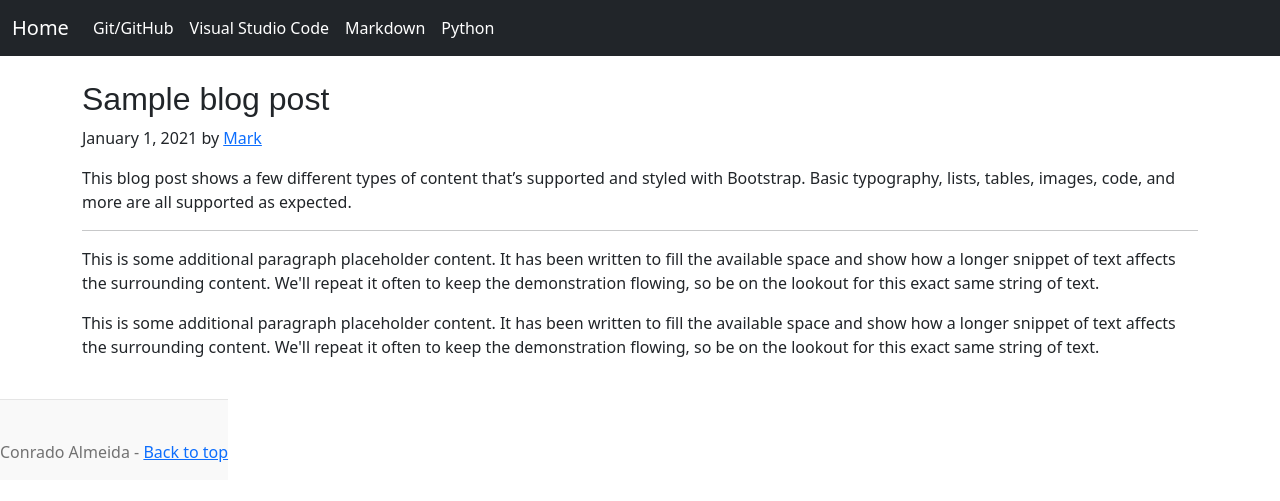
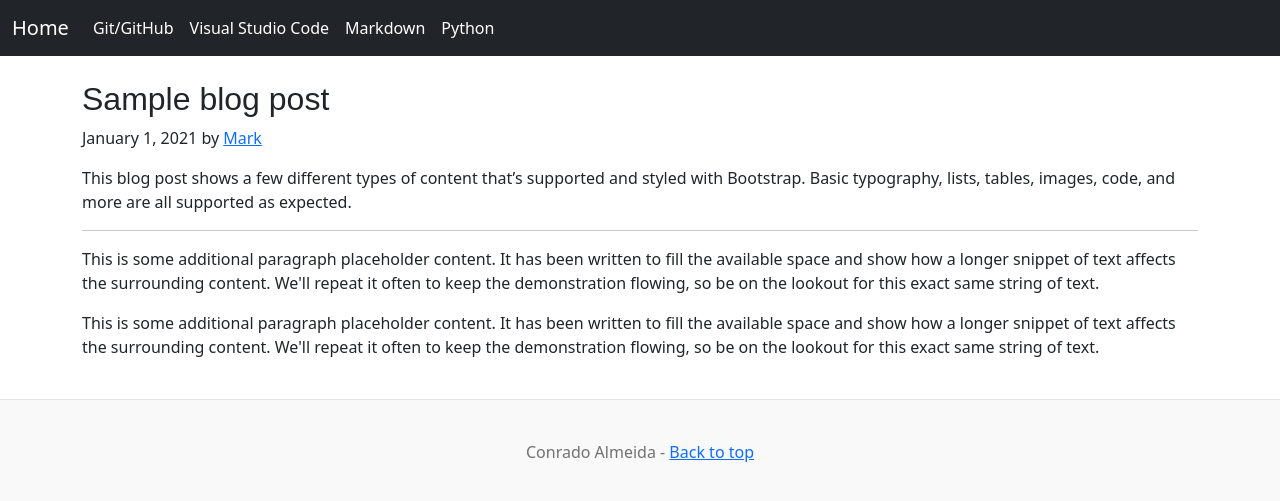
Before and after one commit to ConradoAlmeida/cheatsheets, a Jekyll site: the page built from index.html, in a window 1280 px wide. Shown: the top 501 px of the page. Built offline with Jekyll 4.4.1, drawn with Linux system fonts in a browser that asks for light colours.

Commit message:
css footer

```diff
--- a/assets/css/blog.css
+++ b/assets/css/blog.css
@@ -35,15 +35,24 @@
 
 
 .blog-footer {
-  position: fixed;
+
   padding: 2.5rem 0;
   color: #727272;
   text-align: center;
   background-color: #f9f9f9;
   border-top: .05rem solid #e5e5e5;
-  height: 60px;
+
 }
 
 .blog-footer p:last-child {
   margin-bottom: 0;
 }
+#footer {
+  position: fixed;
+  padding: 10px 10px 0px 10px;
+  bottom: 0;
+  width: 100%;
+  /* Height of the footer*/
+  height: 40px;
+  background: grey;
+}
```
